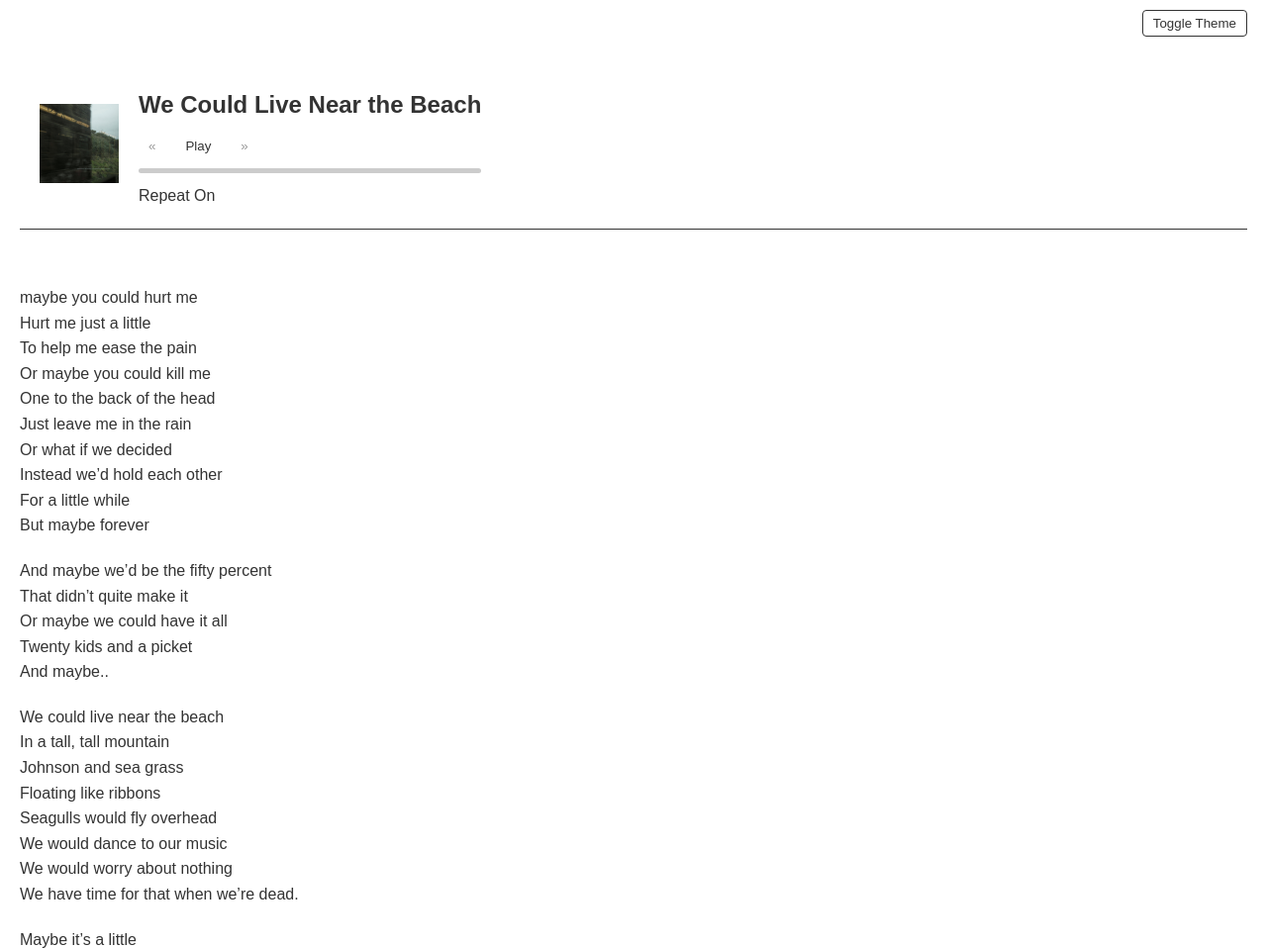
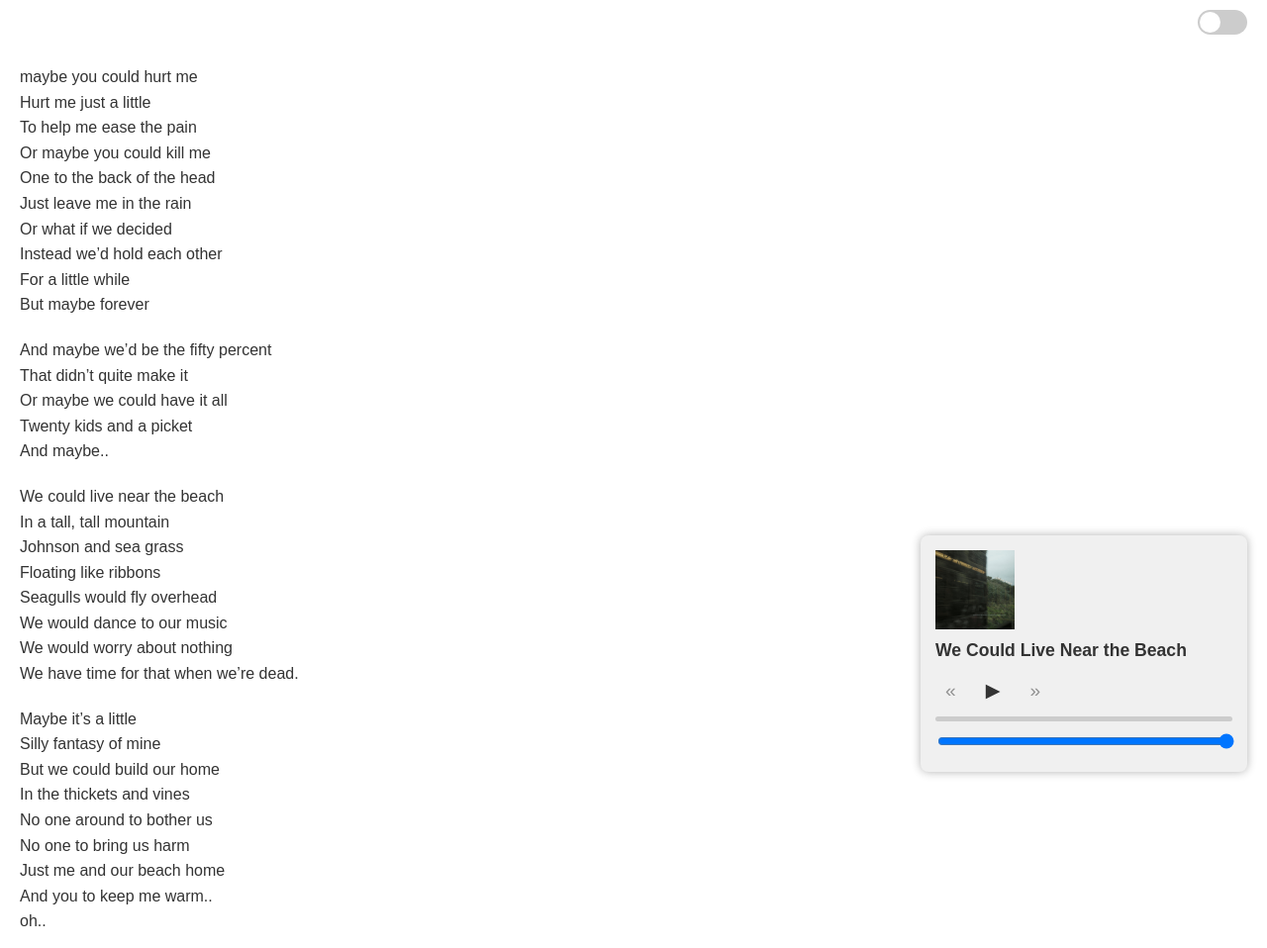
Before and after one commit to prvbably/message, a plain HTML site: page index.html in a window 1280 px wide. Shown: the top 958 px of the page at 99% size. Drawn offline with Linux system fonts and the light colour scheme.

Commit message:
second iteration

```diff
--- a/index.html
+++ b/index.html
@@ -8,10 +8,12 @@
 </head>
 <body>
   <header>
-    <button id="theme-toggle">Toggle Theme</button>
+    <label class="switch">
+      <input type="checkbox" id="theme-toggle">
+      <span class="slider"></span>
+    </label>
   </header>
 
-  <!-- Now Playing -->
   <section class="now-playing">
     <div class="album-cover">
       <img src="album_cover.jpg" alt="Album Cover">
@@ -20,19 +22,20 @@
       <h2>We Could Live Near the Beach</h2>
       <div class="controls">
         <button class="skip" disabled>&laquo;</button>
-        <button id="play-pause">Play</button>
+        <button id="play-pause">&#9654;</button>
         <button class="skip" disabled>&raquo;</button>
       </div>
       <div class="progress-bar">
         <div class="progress"></div>
       </div>
-      <div class="repeat">
-        <span>Repeat On</span>
+      <!-- Volume Control -->
+      <div class="volume-control">
+        <input type="range" id="volume" min="0" max="1" step="0.01" value="1">
       </div>
     </div>
   </section>
 
-  <!-- Text -->
+  <!-- Poem / Text Wall -->
   <main>
     <div class="poem">
       <p>
@@ -109,7 +112,6 @@
     </div>
   </main>
 
-  <!-- Audio element for playback (set to loop) -->
   <audio id="audio" src="we_could_live_near_the_beach.mp3" loop></audio>
 
   <script src="script.js"></script>
--- a/script.js
+++ b/script.js
@@ -1,6 +1,6 @@
 document.addEventListener("DOMContentLoaded", function() {
     const themeToggle = document.getElementById("theme-toggle");
-    themeToggle.addEventListener("click", () => {
+    themeToggle.addEventListener("change", () => {
       document.body.classList.toggle("dark-mode");
     });
 
@@ -11,20 +11,41 @@ document.addEventListener("DOMContentLoaded", function() {
     playPauseBtn.addEventListener("click", () => {
       if (audio.paused) {
         audio.play();
-        playPauseBtn.textContent = "Pause";
+        playPauseBtn.innerHTML = "&#10074;&#10074;";
       } else {
         audio.pause();
-        playPauseBtn.textContent = "Play";
+        playPauseBtn.innerHTML = "&#9654;";
       }
     });
 
     audio.addEventListener("timeupdate", () => {
-      const percentage = (audio.currentTime / audio.duration) * 100;
-      progressBar.style.width = percentage + "%";
+      if (audio.duration) {
+        const percentage = (audio.currentTime / audio.duration) * 100;
+        progressBar.style.width = percentage + "%";
+      }
+    });
+
+    const volumeControl = document.getElementById("volume");
+    volumeControl.addEventListener("input", () => {
+      audio.volume = volumeControl.value;
     });
 
     const poemParagraphs = document.querySelectorAll(".poem p");
+    poemParagraphs.forEach(p => {
+      const lines = p.innerHTML.split("<br>");
+      p.innerHTML = "";
+      lines.forEach((line, index) => {
+        const span = document.createElement("span");
+        span.className = "line";
+        span.innerHTML = line;
+        p.appendChild(span);
+        if (index < lines.length - 1) {
+          p.appendChild(document.createElement("br"));
+        }
+      });
+    });
 
+    const poemLines = document.querySelectorAll(".poem .line");
     const observerOptions = {
       threshold: 0.1
     };
@@ -38,7 +59,7 @@ document.addEventListener("DOMContentLoaded", function() {
       });
     }, observerOptions);
 
-    poemParagraphs.forEach(p => {
-      observer.observe(p);
+    poemLines.forEach(line => {
+      observer.observe(line);
     });
   });
--- a/style.css
+++ b/style.css
@@ -29,21 +29,65 @@
     z-index: 100;
   }
 
-  #theme-toggle {
-    background: none;
-    border: 1px solid var(--text-color);
-    border-radius: 4px;
-    color: var(--text-color);
-    padding: 5px 10px;
+  .switch {
+    position: relative;
+    display: inline-block;
+    width: 50px;
+    height: 25px;
+  }
+
+  .switch input {
+    opacity: 0;
+    width: 0;
+    height: 0;
+  }
+
+  .slider {
+    position: absolute;
     cursor: pointer;
+    top: 0;
+    left: 0;
+    right: 0;
+    bottom: 0;
+    background-color: #ccc;
+    transition: .4s;
+    border-radius: 25px;
+  }
+
+  .slider:before {
+    position: absolute;
+    content: "";
+    height: 21px;
+    width: 21px;
+    left: 2px;
+    bottom: 2px;
+    background-color: white;
+    transition: .4s;
+    border-radius: 50%;
+  }
+
+  .switch input:checked + .slider {
+    background-color: #2196F3;
+  }
+
+  .switch input:checked + .slider:before {
+    transform: translateX(25px);
   }
 
   .now-playing {
-    display: flex;
-    align-items: center;
-    padding: 20px;
-    border-bottom: 1px solid var(--text-color);
-    margin: 20px;
+    position: fixed;
+    bottom: 20px;
+    right: 20px;
+    background-color: #f0f0f0;
+    padding: 15px;
+    border-radius: 8px;
+    box-shadow: 0 0 10px rgba(0,0,0,0.3);
+    z-index: 1000;
+    width: 300px;
+  }
+
+  body.dark-mode .now-playing {
+    background-color: #333;
   }
 
   .album-cover img {
@@ -55,6 +99,7 @@
 
   .song-info h2 {
     margin: 0 0 10px 0;
+    font-size: 1.1em;
   }
 
   .controls {
@@ -69,6 +114,7 @@
     background: none;
     color: var(--text-color);
     cursor: pointer;
+    font-size: 1.2em;
   }
 
   .controls button:disabled {
@@ -91,29 +137,30 @@
     background: var(--accent-color);
   }
 
+  .volume-control {
+    margin-top: 10px;
+  }
+
+  .volume-control input[type="range"] {
+    width: 100%;
+  }
+
   main {
     padding: 20px;
   }
 
-  .poem p {
-    margin-bottom: 20px;
+  .poem .line {
+    display: block;
     opacity: 0;
     transform: translateY(20px);
     transition: opacity 0.6s ease-out, transform 0.6s ease-out;
   }
 
-  .poem p.visible {
+  .poem .line.visible {
     opacity: 1;
     transform: translateY(0);
   }
 
-  @media (max-width: 600px) {
-    .now-playing {
-      flex-direction: column;
-      align-items: flex-start;
-    }
-
-    .album-cover {
-      margin-bottom: 10px;
-    }
+  .poem p {
+    margin: 0 0 20px 0;
   }
```
